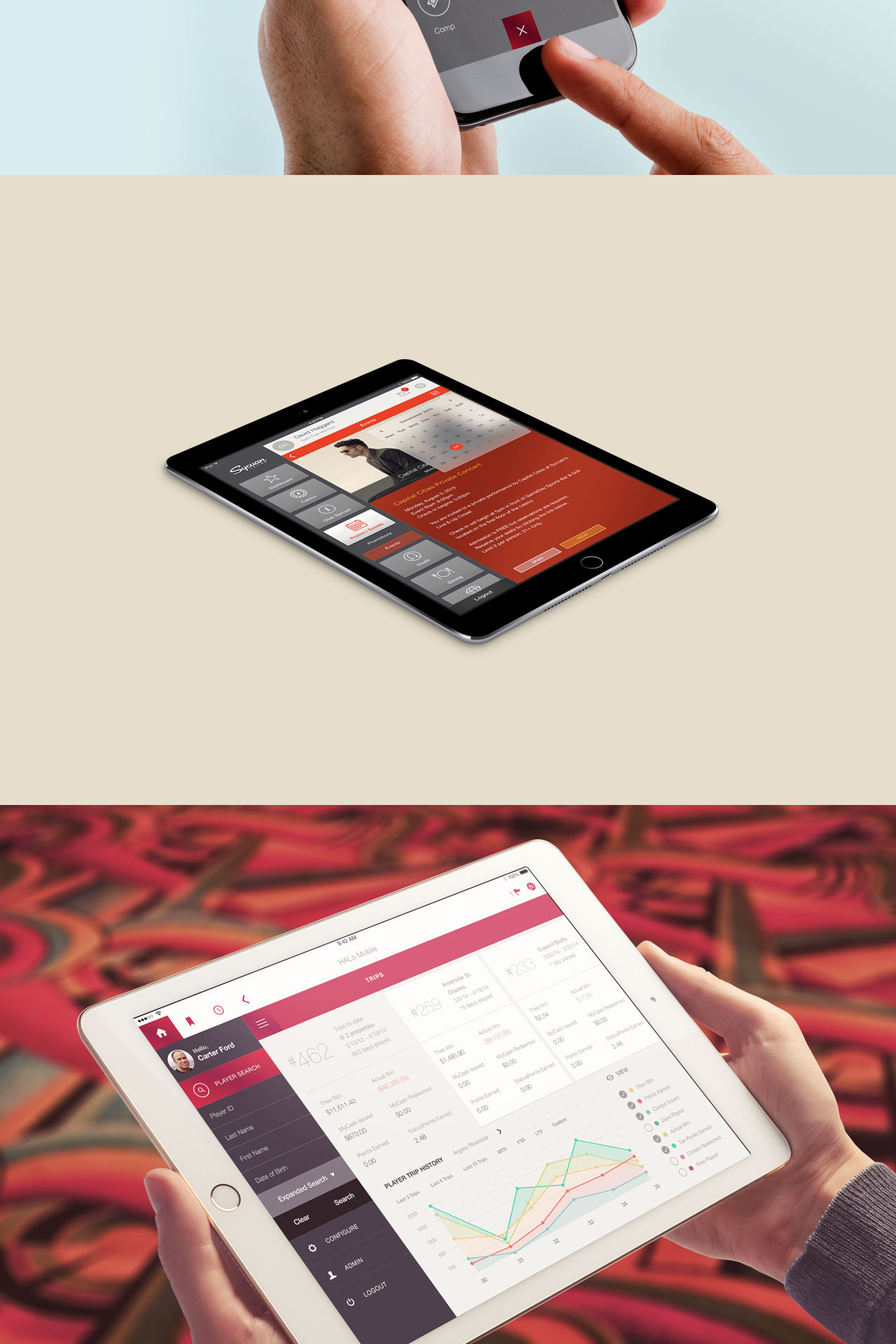
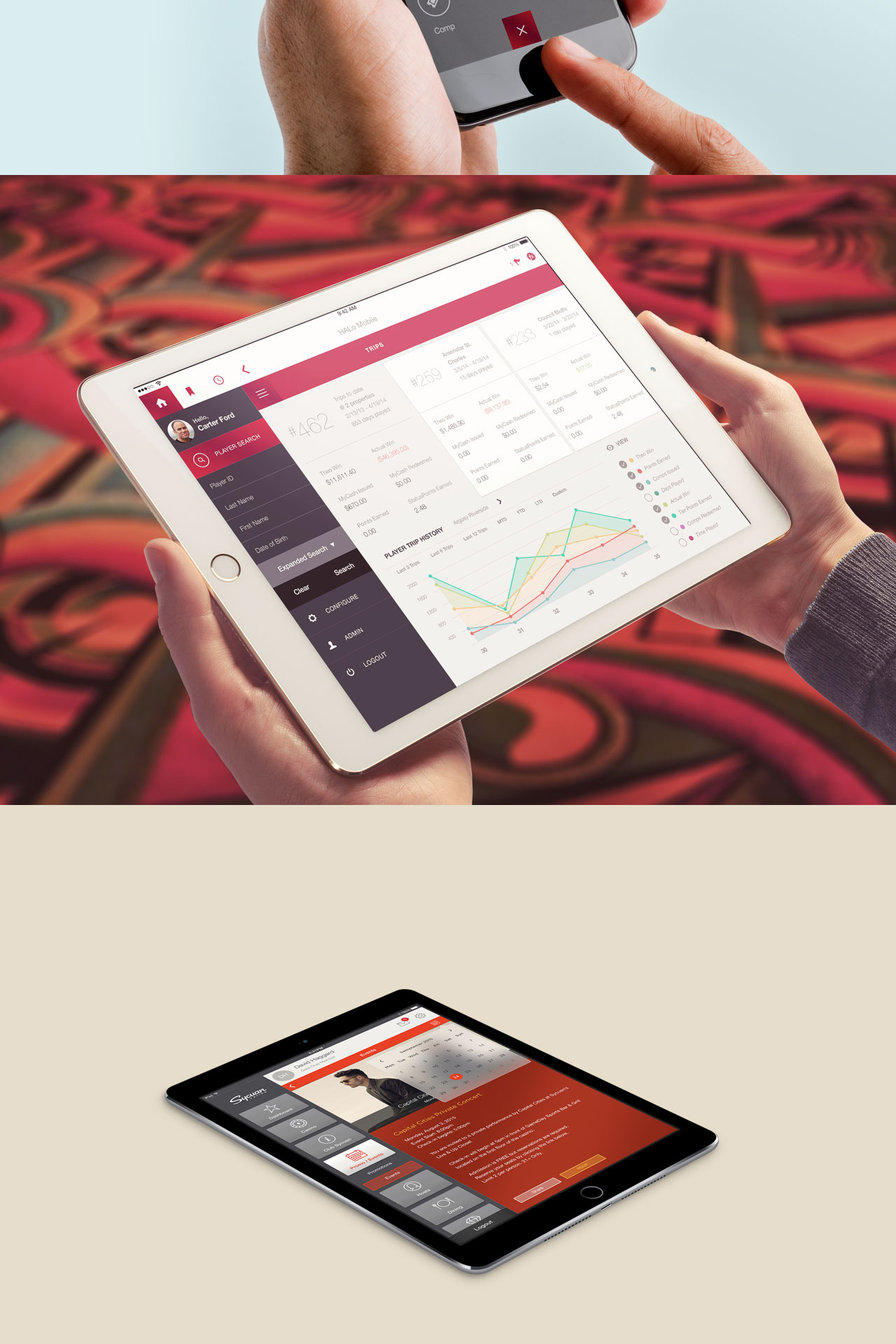
Before and after one commit to cubicflow/cubicflow, a Jekyll site: the page built from _casestudies/houseadvantage.html, in a window 1280 px wide. Shown: the part 3996-5916 px from the top of the page at 70% size. Built offline with Jekyll 4.4.1, drawn with Linux system fonts in a browser that asks for light colours.

Commit message:
re-arranged house adv. project

```diff
--- a/_casestudies/houseadvantage.html
+++ b/_casestudies/houseadvantage.html
@@ -58,14 +58,17 @@ display_order: 2
 <section class="casestudy__fullsize-image cf-responsive" style="background-image: url(/assets/img/casestudies/houseadvantage/hosts-iphone.jpg)">
 </section>
 
+<section class="casestudy__fullsize-image cf-responsive" style="background-image: url(/assets/img/casestudies/houseadvantage/halo.jpg)">
+</section>
+
 <section class="casestudy__fullsize-image cf-responsive" style="background-image: url(/assets/img/casestudies/houseadvantage/cog-ipad.jpg)">
 </section>
 
-<section class="casestudy__fullsize-image cf-responsive" style="background-image: url(/assets/img/casestudies/houseadvantage/halo.jpg)">
-</section>
-
-<section class="casestudy__fullsize-image cf-responsive" style="background-image: url(/assets/img/casestudies/houseadvantage/halo-iphones.jpg)">
+<section class="casestudy__fullsize-image cf-responsive" style="background-image: url(/assets/img/casestudies/houseadvantage/xcycle.jpg)">
 </section>
 
 <section class="casestudy__fullsize-image cf-responsive" style="background-image: url(/assets/img/casestudies/houseadvantage/ipadpro.jpg)">
 </section>
+
+<!-- <section class="casestudy__fullsize-image cf-responsive" style="background-image: url(/assets/img/casestudies/houseadvantage/halo-iphones.jpg)">
+</section> -->
```
Also changed, not shown: assets/img/casestudies/houseadvantage/xcycle--large.jpg (added), assets/img/casestudies/houseadvantage/xcycle--large@2x.jpg (added), assets/img/casestudies/houseadvantage/xcycle--medium.jpg (added), assets/img/casestudies/houseadvantage/xcycle--medium@2x.jpg (added), assets/img/casestudies/houseadvantage/xcycle@1x.jpg (added), assets/img/casestudies/houseadvantage/xcycle@2x.jpg (added).
